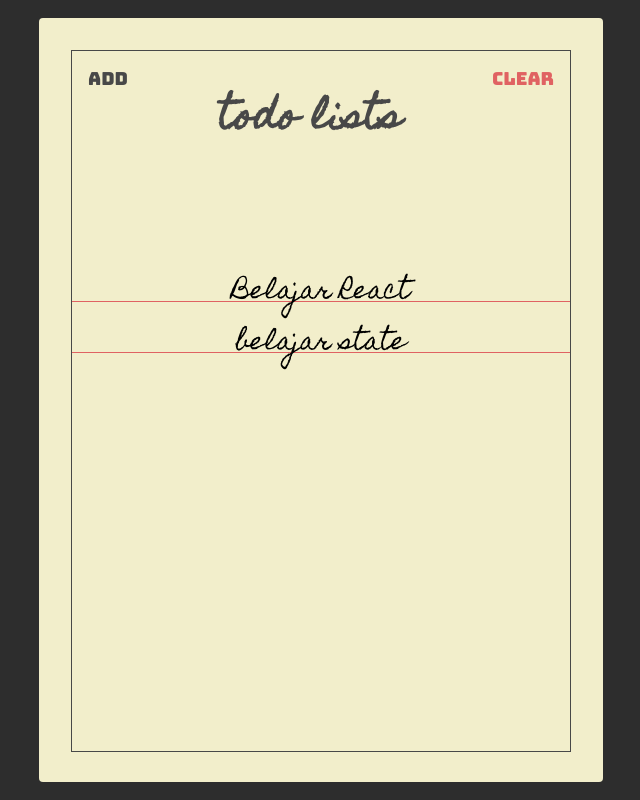
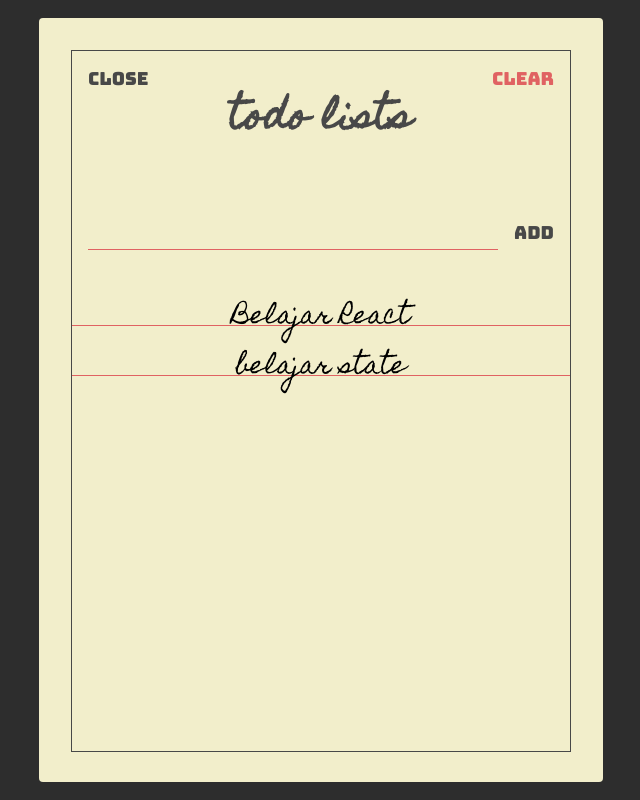
Before and after one commit to muhammadkevinpf/react-todolist, a React (Create React App) app: page / in a window 1280 px wide. Both pictures are taken after a click on the button "Add". Shown: the whole page, without its empty margins (319-959 px from the left). Built offline with nearby package versions, Linux system fonts and the light colour scheme.

Commit message:
todo functionality

```diff
--- a/src/components/Header.jsx
+++ b/src/components/Header.jsx
@@ -1,19 +1,23 @@
 import React from "react";
 import PropTypes from "prop-types";
-const Header = ({ showAddToggle }) => {
+const Header = ({ showAddToggle, showAdd, clearTodos }) => {
   return (
     <section className="header">
       <button className="header-btn main-black-color" onClick={showAddToggle}>
-        Add
+        {!showAdd ? "Add" : "Close"}
       </button>
       <h1 className="header-title">Todo Lists</h1>
-      <button className="header-btn main-red-color">Clear</button>
+      <button className="header-btn main-red-color" onClick={clearTodos}>
+        Clear
+      </button>
     </section>
   );
 };
 
 Header.propTypes = {
-  showAddToggle: PropTypes.func.isRequired
+  showAddToggle: PropTypes.func.isRequired,
+  showAdd: PropTypes.bool.isRequired,
+  clearTodos: PropTypes.func.isRequired
 };
 
 export default Header;
--- a/src/components/Todo.jsx
+++ b/src/components/Todo.jsx
@@ -1,15 +1,23 @@
 import React from "react";
 import PropTypes from "prop-types";
 
-const Todo = props => {
+const Todo = ({ text, completeTodo, index, isCompleted }) => {
   return (
-    <div className="todo">
-      <span className="todo-text">{props.text}</span>
+    <div className="todo" onClick={() => completeTodo(index)}>
+      <span
+        className="todo-text"
+        style={{ textDecoration: isCompleted ? "line-through" : "initial" }}
+      >
+        {text}
+      </span>
     </div>
   );
 };
 
 Todo.propTypes = {
-  text: PropTypes.string.isRequired
+  text: PropTypes.string.isRequired,
+  completeTodo: PropTypes.func.isRequired,
+  index: PropTypes.number.isRequired,
+  isCompleted: PropTypes.bool.isRequired
 };
 export default Todo;
--- a/src/components/TodoForm.jsx
+++ b/src/components/TodoForm.jsx
@@ -11,15 +11,18 @@ const TodoForm = ({ addTodo, showAdd }) => {
       return;
     }
 
+    if (value.length > 40) {
+      alert("Teks kepanjangan");
+      setValue("");
+      return;
+    }
     addTodo(value);
     setValue("");
   };
 
+  if (showAdd) {
     return (
-    <section
-      className="add"
-      style={!showAdd ? { display: "block" } : { display: "none" }}
-    >
+      <section className="add">
         <form className="add-form" onSubmit={handleFormSubmit}>
           <input
             type="text"
@@ -31,10 +34,14 @@ const TodoForm = ({ addTodo, showAdd }) => {
         </form>
       </section>
     );
+  } else {
+    return null;
+  }
 };
 
 TodoForm.propTypes = {
-  addTodo: PropTypes.func.isRequired
+  addTodo: PropTypes.func.isRequired,
+  showAdd: PropTypes.bool.isRequired
 };
 
 export default TodoForm;
--- a/src/components/Todos.jsx
+++ b/src/components/Todos.jsx
@@ -1,12 +1,27 @@
 import React from "react";
 import PropTypes from "prop-types";
 import Todo from "./Todo";
-const Todos = ({ todos }) => {
+const Todos = ({ todos, completeTodo }) => {
   return (
     <section className="todos">
-      {todos.map((todo, index) => (
-        <Todo key={index} text={todo.text} />
-      ))}
+      {todos.length > 0 &&
+        todos.map((todo, index) => (
+          <Todo
+            key={index}
+            text={todo.text}
+            completeTodo={completeTodo}
+            index={index}
+            isCompleted={todo.isCompleted}
+          />
+        ))}
+
+      {todos.length === 0 && (
+        <div className="todo-placeholder-text">
+          Add Todo by clicking{" "}
+          <span className="add-button-placeholder-text">Add</span> button on the
+          left corner
+        </div>
+      )}
     </section>
   );
 };
@@ -16,7 +31,8 @@ Todos.prototype = {
     PropTypes.shape({
       text: PropTypes.string
     })
-  )
+  ),
+  completeTodo: PropTypes.func.isRequired
 };
 
 export default Todos;
--- a/src/pages/TodoList.jsx
+++ b/src/pages/TodoList.jsx
@@ -6,28 +6,45 @@ import Todos from "../components/Todos";
 export default function TodoList() {
   const [todos, setTodos] = useState([
     {
-      text: "Belajar React"
+      text: "Belajar React",
+      isCompleted: false
     },
     {
-      text: "belajar state"
+      text: "belajar state",
+      isCompleted: false
     }
   ]);
 
   const [showAdd, setShowAdd] = useState(false);
 
   const addTodo = value => {
-    const addedTodo = [...todos, { text: value }];
+    if (todos.length < 10) {
+      const addedTodo = [...todos, { text: value, isCompleted: false }];
+      setTodos(addedTodo);
+    } else {
+      alert("Maximal 10 buah todo");
+    }
+  };
+
+  const completeTodo = index => {
+    const addedTodo = [...todos];
+    addedTodo[index].isCompleted = !addedTodo[index].isCompleted;
 
     setTodos(addedTodo);
   };
 
+  const clearTodos = () => setTodos([]);
+
   const showAddToggle = () => setShowAdd(!showAdd);
-
   return (
     <Paper>
-      <Header showAddToggle={showAddToggle} />
+      <Header
+        showAddToggle={showAddToggle}
+        showAdd={showAdd}
+        clearTodos={clearTodos}
+      />
       <TodoForm addTodo={addTodo} showAdd={showAdd} />
-      <Todos todos={todos} />
+      <Todos todos={todos} completeTodo={completeTodo} />
     </Paper>
   );
 }
--- a/src/styles.css
+++ b/src/styles.css
@@ -130,7 +130,7 @@ html {
   position: relative;
   flex: 1 0 auto;
   text-align: center;
-  max-height: 34px;
+  max-height: 33.3px;
   margin: 16px 0 0;
   font-family: "Homemade Apple", sans-serif;
   font-size: 24px;
@@ -144,3 +144,15 @@ html {
   left: 50%;
   transform: translate(-50%);
 }
+
+.todo-placeholder-text {
+  font-family: "Homemade Apple", sans-serif;
+  font-size: 24px;
+  text-align: center;
+  padding: 16px;
+}
+
+.add-button-placeholder-text {
+  font-family: "Bungee", sans-serif;
+  font-size: 24px;
+}
```
Lines whose indentation alone changed are shown as unchanged.
